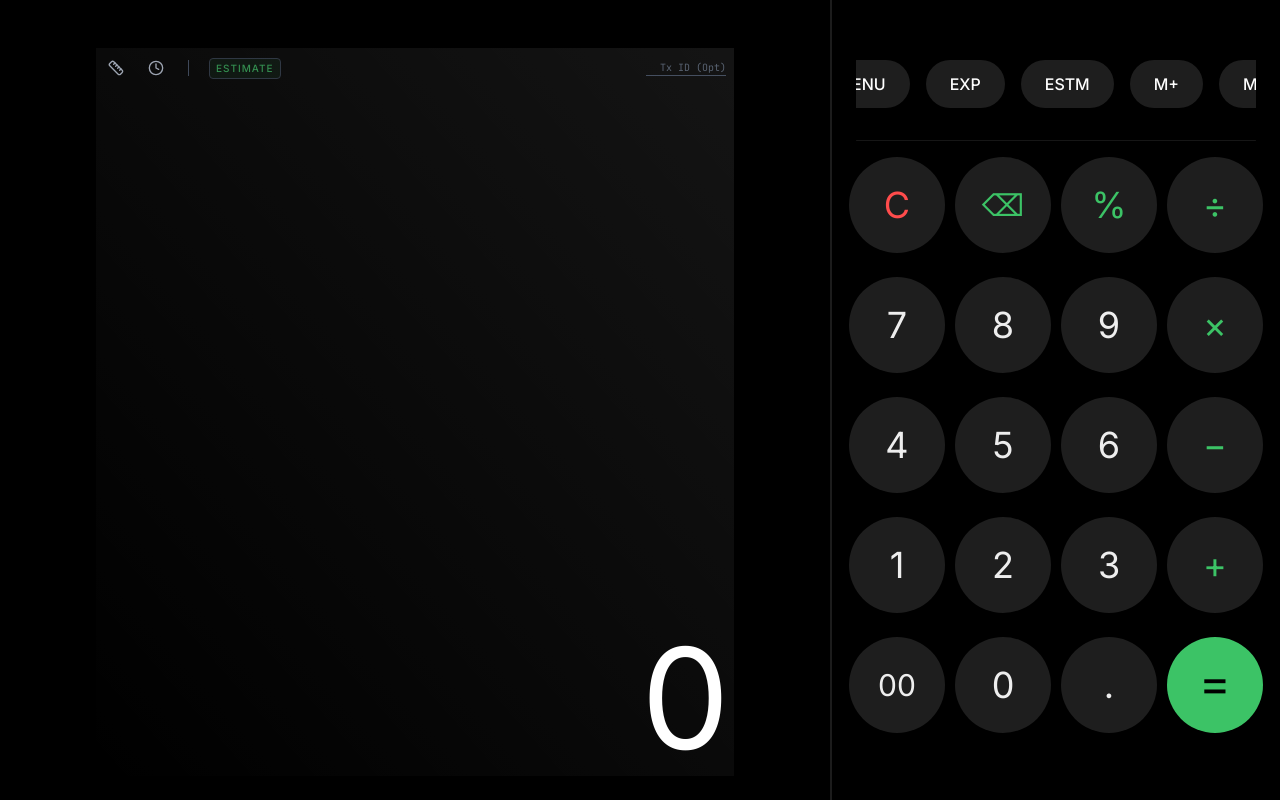
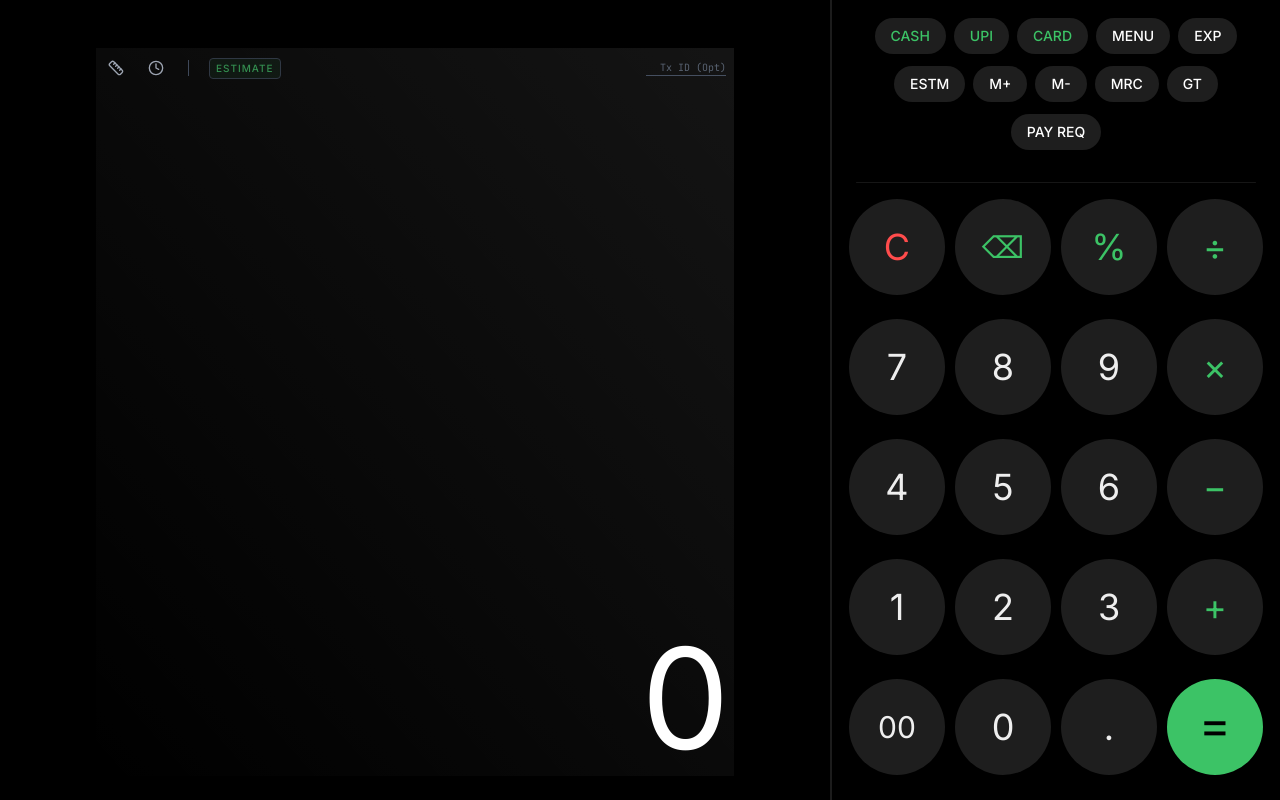
Before and after one commit to saurabhgpt143/UPOS, a React (Vite) app: page / in a window 1280 px wide. Built offline with nearby package versions, Linux system fonts and the light colour scheme.

Commit message:
feat(ui): refactor POS action strip layout
Update the keypad action strip to support wrapping on desktop while maintaining horizontal scrolling on mobile, and normalize button padding for improved UI consistency.

```diff
--- a/src/components/POSKeypad.tsx
+++ b/src/components/POSKeypad.tsx
@@ -68,13 +68,13 @@ export interface POSKeypadProps {
 export function POSKeypad({ onKeyPress, mode }: POSKeypadProps) {
   return (
     <div className="w-full flex flex-col bg-black px-4 sm:px-6 pb-6 gap-3 shrink">
-      {/* POS Action Strip (Scrollable) */}
-      <div className="flex gap-2 lg:gap-4 overflow-x-auto no-scrollbar py-2 lg:py-4 shrink-0 lg:justify-center">
+      {/* POS Action Strip (Scrollable on mobile, wrapped on desktop) */}
+      <div className="flex gap-2 lg:gap-2 lg:gap-y-3 lg:flex-wrap overflow-x-auto lg:overflow-visible no-scrollbar py-2 lg:py-4 shrink-0 lg:justify-center">
         {PAYMENT_KEYS.map((k) => (
           <button
             key={k.label}
             onClick={() => onKeyPress({ ...k, type: "silicone" })}
-            className="shrink-0 font-medium text-sm lg:text-base px-4 py-2 lg:px-6 lg:py-3 rounded-full bg-[#1e1e1e] text-[#3cc366] active:bg-[#2c2c2c] transition-colors"
+            className="shrink-0 font-medium text-sm px-4 py-2 lg:px-4 lg:py-2 rounded-full bg-[#1e1e1e] text-[#3cc366] active:bg-[#2c2c2c] transition-colors"
           >
             {k.label}
           </button>
@@ -83,7 +83,7 @@ export function POSKeypad({ onKeyPress, mode }: POSKeypadProps) {
           <button
             key={k.label}
             onClick={() => onKeyPress({ ...k, type: "silicone" })}
-            className="shrink-0 font-medium text-sm lg:text-base px-4 py-2 lg:px-6 lg:py-3 rounded-full bg-[#1e1e1e] text-white active:bg-[#2c2c2c] transition-colors"
+            className="shrink-0 font-medium text-sm px-4 py-2 lg:px-4 lg:py-2 rounded-full bg-[#1e1e1e] text-white active:bg-[#2c2c2c] transition-colors"
           >
             {k.label}
           </button>
```
